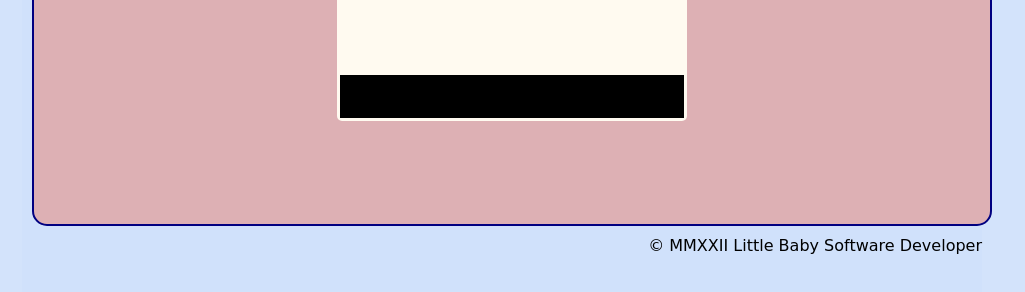
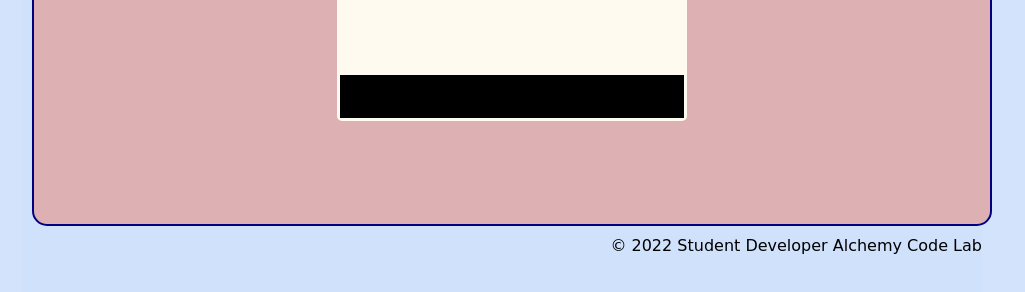
Before and after one commit to Adam-Robson/onboarding-name-tag, a plain HTML site: page index.html in a window 1280 px wide. Shown: the part 472-764 px from the top of the page, without its empty margins (42-1067 px from the left). Drawn offline with Linux system fonts and the light colour scheme.

Commit message:
small fix on footer

```diff
--- a/app.js
+++ b/app.js
@@ -8,6 +8,7 @@ const nameInput = document.getElementById('name-input');
 const updateButton = document.getElementById('update-button');
 const nameDiv = document.getElementById('name');
 
+
 nameInput.addEventListener('input', function() {
     nameInput.textContent = this.value;
 });
--- a/index.html
+++ b/index.html
@@ -27,8 +27,9 @@
             <div id="name"></div>
             <div id="footer"></div>
         </div>
+
     </main>
     <script type="module" src="app.js"></script>
-    <footer>&copy;  MMXXII Little Baby Software Developer</footer>
+    <footer>&copy; 2022 Student Developer Alchemy Code Lab</footer>
 </body>
 </html>
```
Also changed, not shown: styles/global.css (line endings or trailing spaces).
